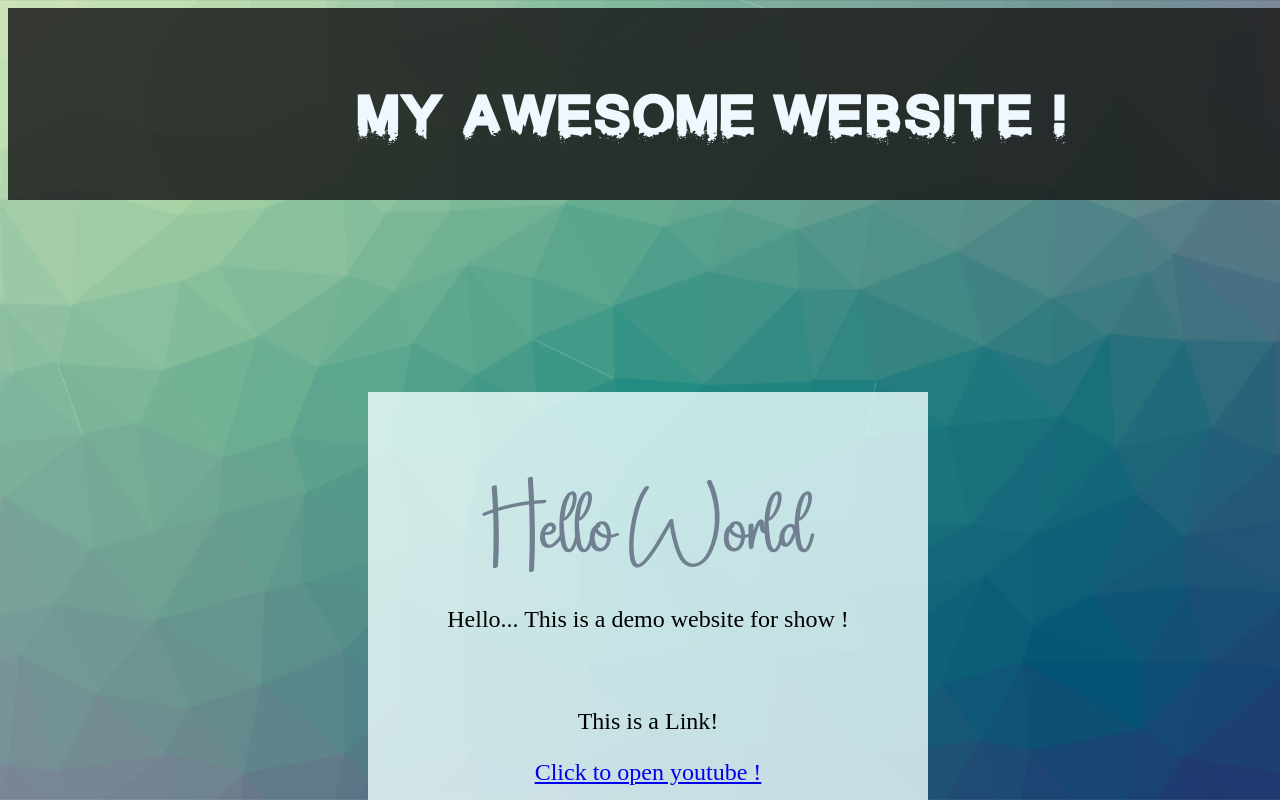
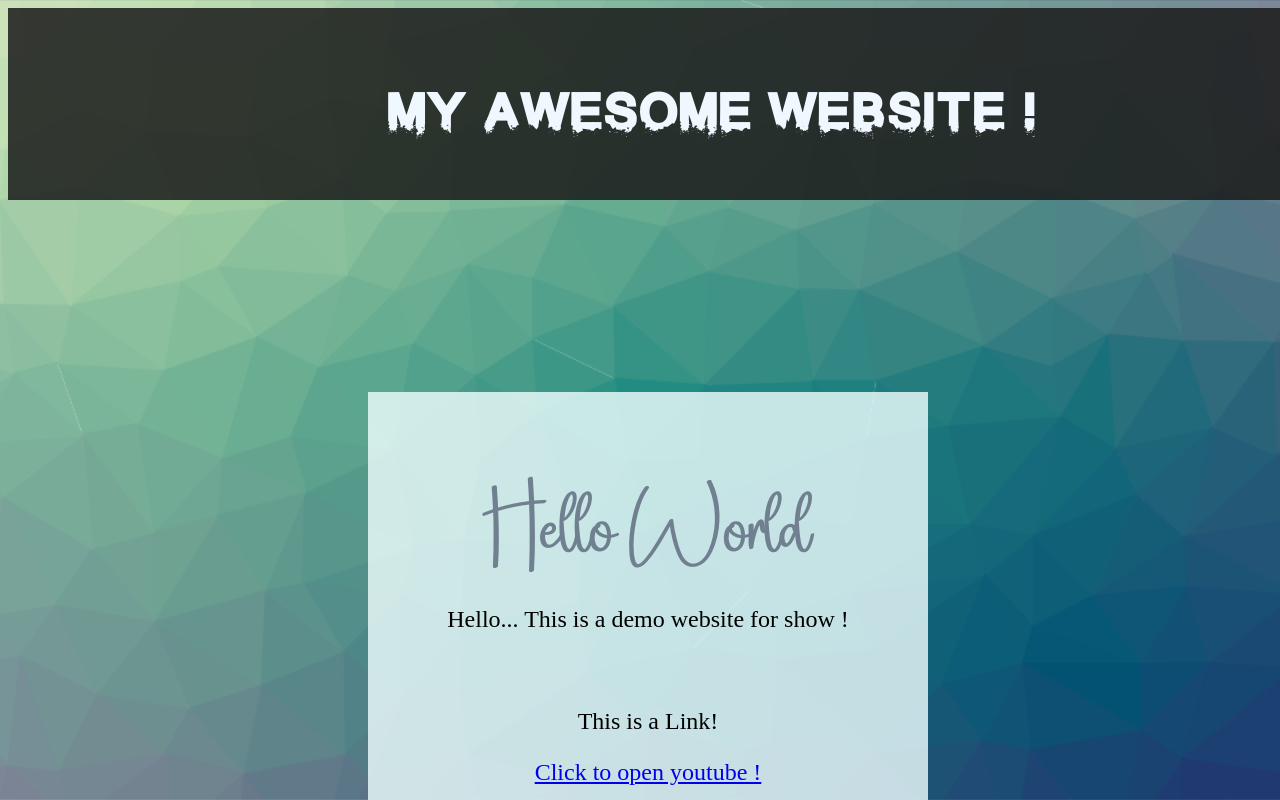
Before and after one commit to ViRuSKhanSb/My-First-Website, a plain HTML site: page index.html in a window 1280 px wide. Shown: the top 800 px of the page. Drawn offline with Linux system fonts and the light colour scheme; a web font is replaced by a local one.

Commit message:
Update style.css

```diff
--- a/style.css
+++ b/style.css
@@ -63,7 +63,7 @@ body {
 
 .new {
     font-family: 'TitleText';
-    font-size: 70px;
+    font-size: 4rem;
 
     text-align: center;
     margin-top: 0%;
```
